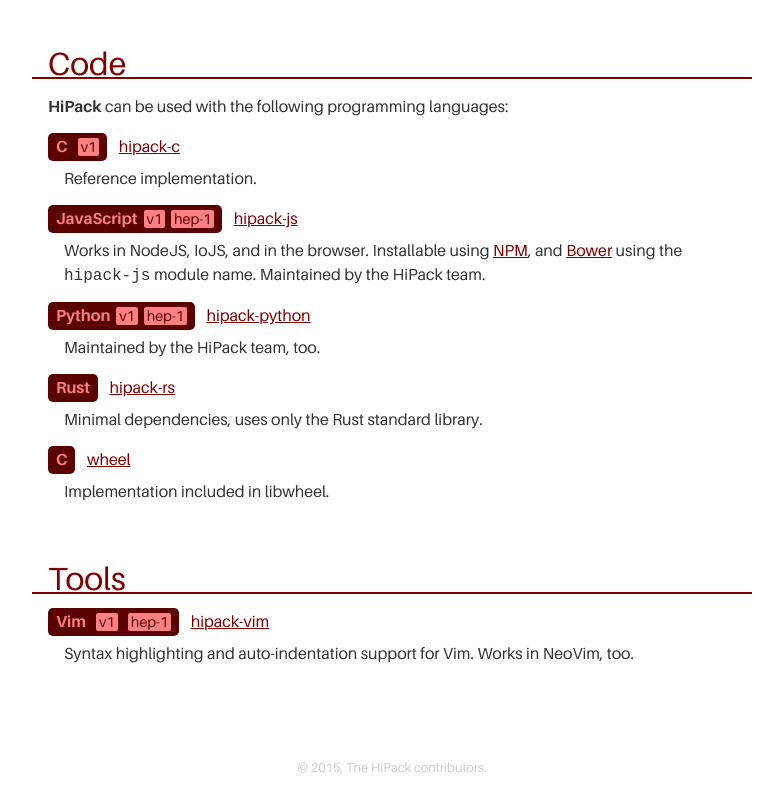
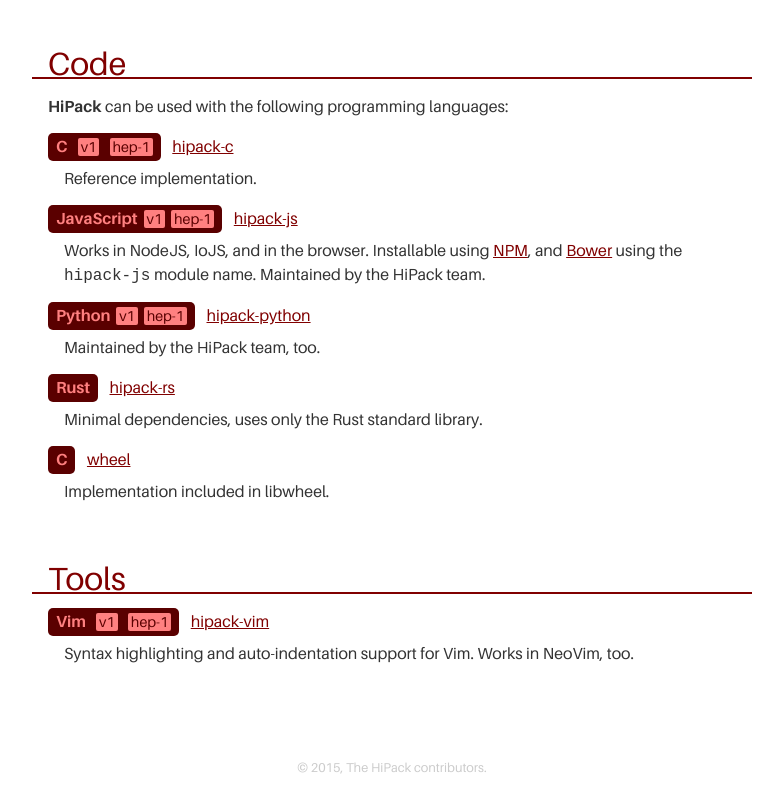
Before and after one commit to aperezdc/hipack, a plain HTML site: page index.html in a window 1280 px wide. Shown: the part 1420-2232 px from the top of the page, without its empty margins (248-1031 px from the left). Drawn offline with Linux system fonts and the light colour scheme.

Commit message:
Add tag "hep-1" to hipack-c

```diff
--- a/index.html
+++ b/index.html
@@ -214,7 +214,7 @@
 		</p>
 
 		<dl class="tagged-list">
-			<dt>C <span class="tag">v1</span></dt>
+			<dt>C <span class="tag">v1</span> <span class="tag">hep-1</span></dt>
 			<dd>
 				<a href="https://github.com/aperezdc/hipack-c">hipack-c</a>
 				<span>Reference implementation.</span>
```
